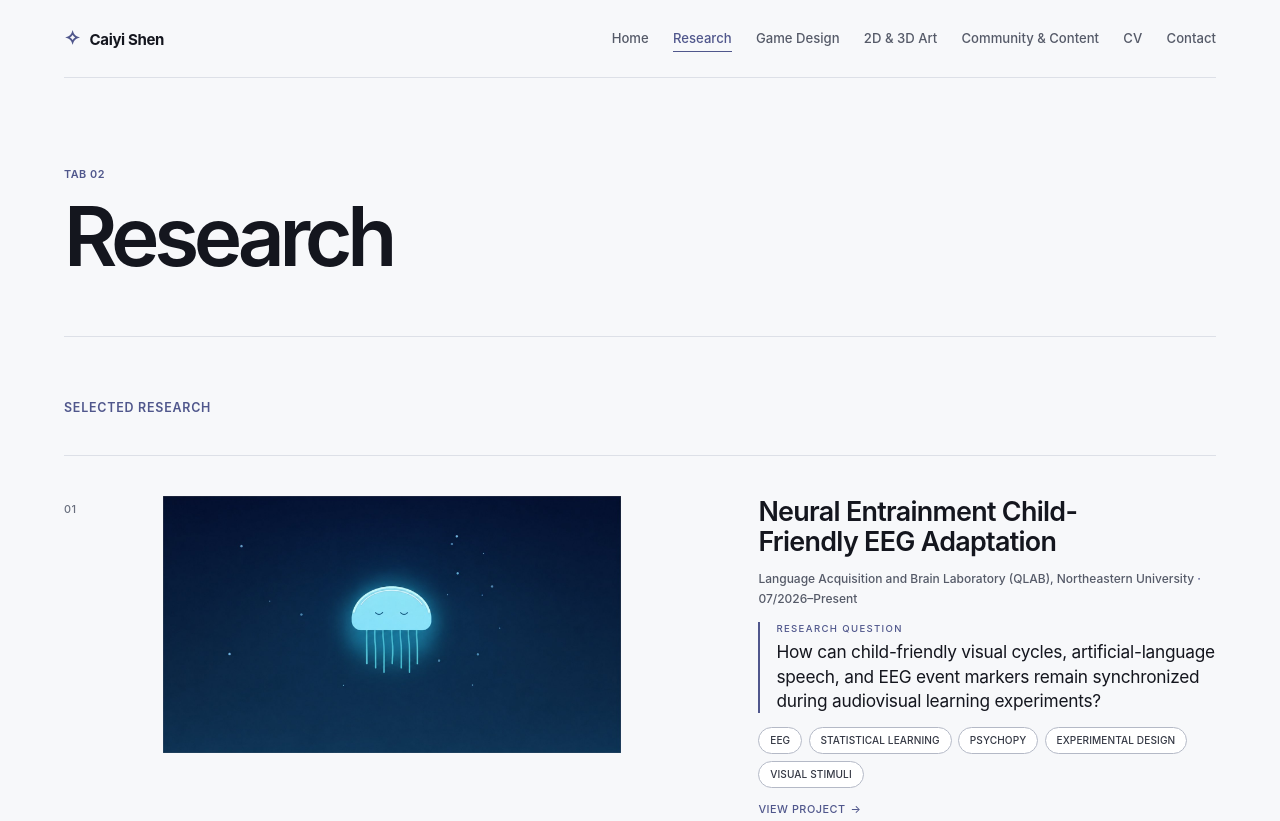
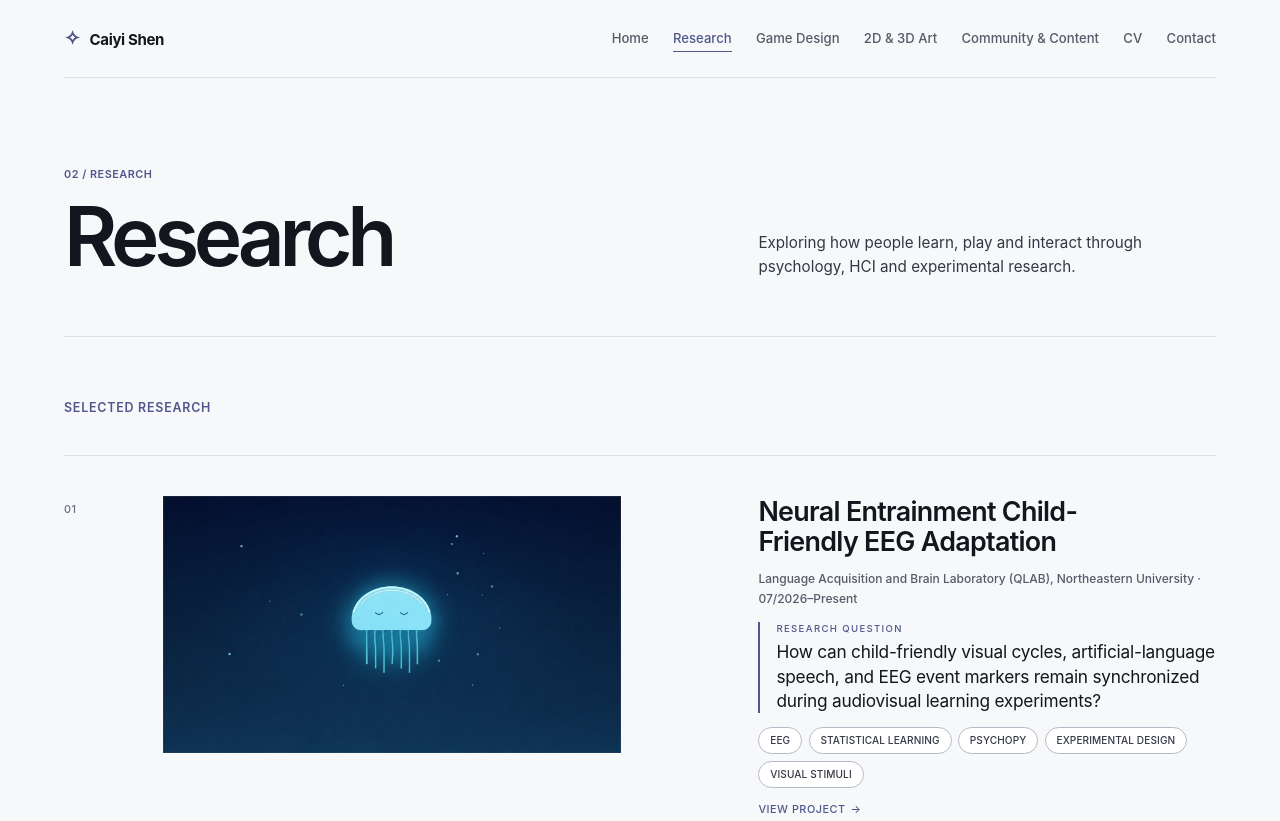
Before and after one commit to Seleneshen123/seleneshen123.github.io, a plain HTML site: page research.html in a window 1280 px wide. Shown: the top 821 px of the page. Drawn offline with Linux system fonts and the light colour scheme.

Commit message:
Restructure research.html with an intentional section identity and navigation

```diff
--- a/research.html
+++ b/research.html
@@ -4,13 +4,13 @@
   <meta charset="utf-8">
   <meta name="viewport" content="width=device-width, initial-scale=1">
   <meta name="description" content="Research by Caiyi Shen — child EEG stimulus adaptation, autism-focused communication support, game-based STEM learning observation, and Boston Bilingual Pioneer Media, an applied learning-product project.">
-  <meta name="theme-color" content="#f3f0ea">
+  <meta name="theme-color" content="#0c0e13">
   <title>Research — Caiyi Shen</title>
   <link rel="icon" href="assets/icons/favicon.svg" type="image/svg+xml">
   <link rel="stylesheet" href="styles.css">
   <script src="script.js" defer></script>
 </head>
-<body>
+<body class="section-page section-research">
   <a class="skip-link" href="#main">Skip to content</a>
 
   <header class="masthead">
@@ -29,8 +29,9 @@
   <main id="main">
 
     <header class="page-head rise">
-      <p class="eyebrow">Tab 02</p>
+      <p class="eyebrow">02 / Research</p>
       <h1>Research</h1>
+      <p class="lede section-intro">Exploring how people learn, play and interact through psychology, HCI and experimental research.</p>
     </header>
 
     <section class="band band--last" id="projects" aria-labelledby="research-label">
```
